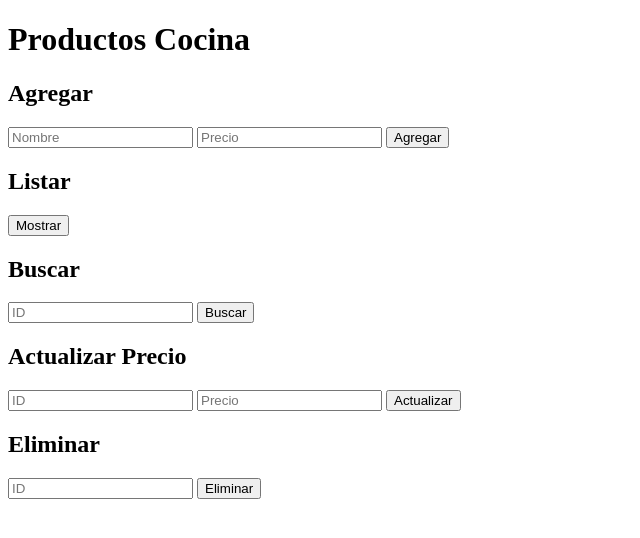
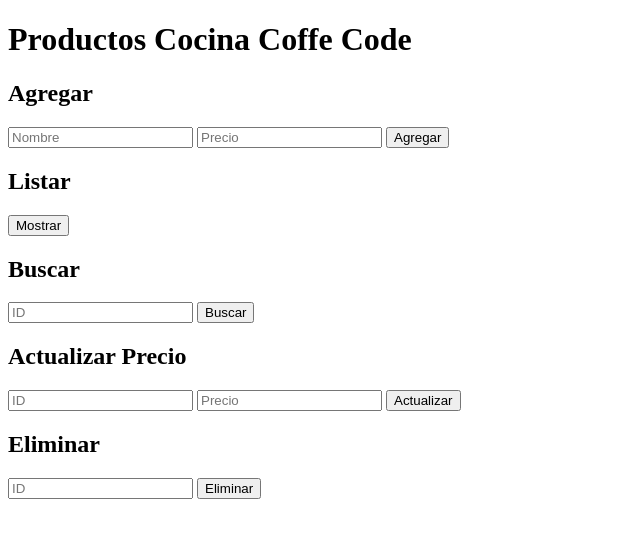
Before and after one commit to Darko1901/Coffee_code, a plain HTML site: page index.html in a window 1280 px wide. Shown: the whole page, without its empty margins (0-640 px from the left). Drawn offline with Linux system fonts and the light colour scheme.

Commit message:
Cambio minimo

```diff
--- a/index.html
+++ b/index.html
@@ -5,7 +5,7 @@
     <title>CRUD Productos</title>
 </head>
 <body>
-    <h1>Productos Cocina</h1>
+    <h1>Productos Cocina Coffe Code</h1>
 
     <h2>Agregar</h2>
     <input type="text" id="nombre" placeholder="Nombre">
```
